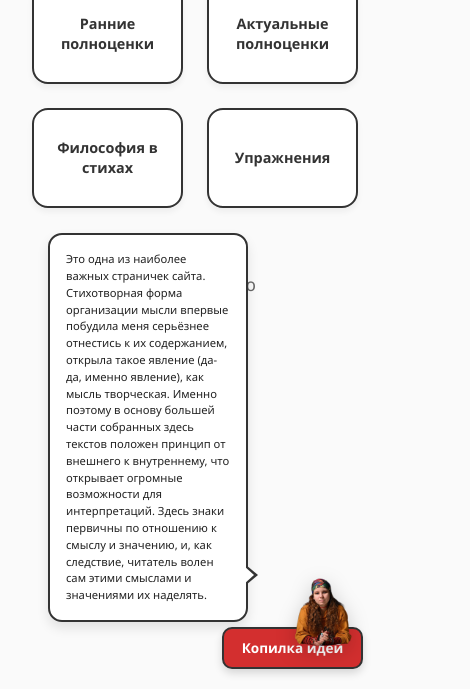
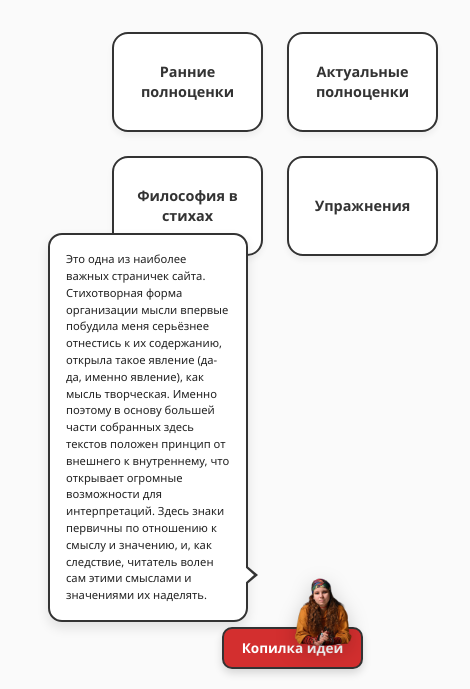
Before and after one commit to dariaternovskaia/Umoral, an Astro site: page /Umoral/content/creativity/poems in a window 390 px wide. Shown: the part 155-844 px from the top of the page, 470 px wide, since content can reach past the window. Built offline with nearby package versions, Linux system fonts and the light colour scheme; Astro itself is replaced by a stand-in of ours.

Commit message:
Увеличила размеры боксов, заголовок и отступ сверху

```diff
--- a/src/pages/content/creativity/poems/index.astro
+++ b/src/pages/content/creativity/poems/index.astro
@@ -175,8 +175,13 @@
 
       @media (max-width: 650px) {
         .main-content {
-          padding-top: 3rem;
-        }
+           display: flex;
+            flex-direction: column;
+            align-items: flex-start; /* выровняли по левому краю */
+            margin-left: 5rem;       /* <-- МЕНЯЙ ЭТО ЗНАЧЕНИЕ, чтобы двигать влево/вправо */
+            padding-top: 6rem;       /* отступ сверху */
+            width: 100%;             /* чтобы боксы корректно растягивались */
+          }
         h1 {
           font-size: 2rem;
         }
@@ -228,7 +233,7 @@
     <div class="bottom-scene">
       <div class="speech-bubble">
         <p>
-          Это одна из наиболее важных страничек сайта. Стихотворная форма организации мысли впервые побудила меня серьёзнее отнестись к их содержанием, открыла такое явление (да-да, именно явление), как мысль творческая.
+          Это одна из наиболее важных страничек сайта. Стихотворная форма организации мысли впервые побудила меня серьёзнее отнестись к их содержанию, открыла такое явление (да-да, именно явление), как мысль творческая.
           Именно поэтому в основу большей части собранных здесь текстов положен принцип от внешнего к внутреннему, что открывает огромные возможности для интерпретаций. Здесь знаки первичны по отношению к смыслу и значению, и, как следствие, читатель волен сам этими смыслами и значениями их наделять.
         </p>
       </div>
```
